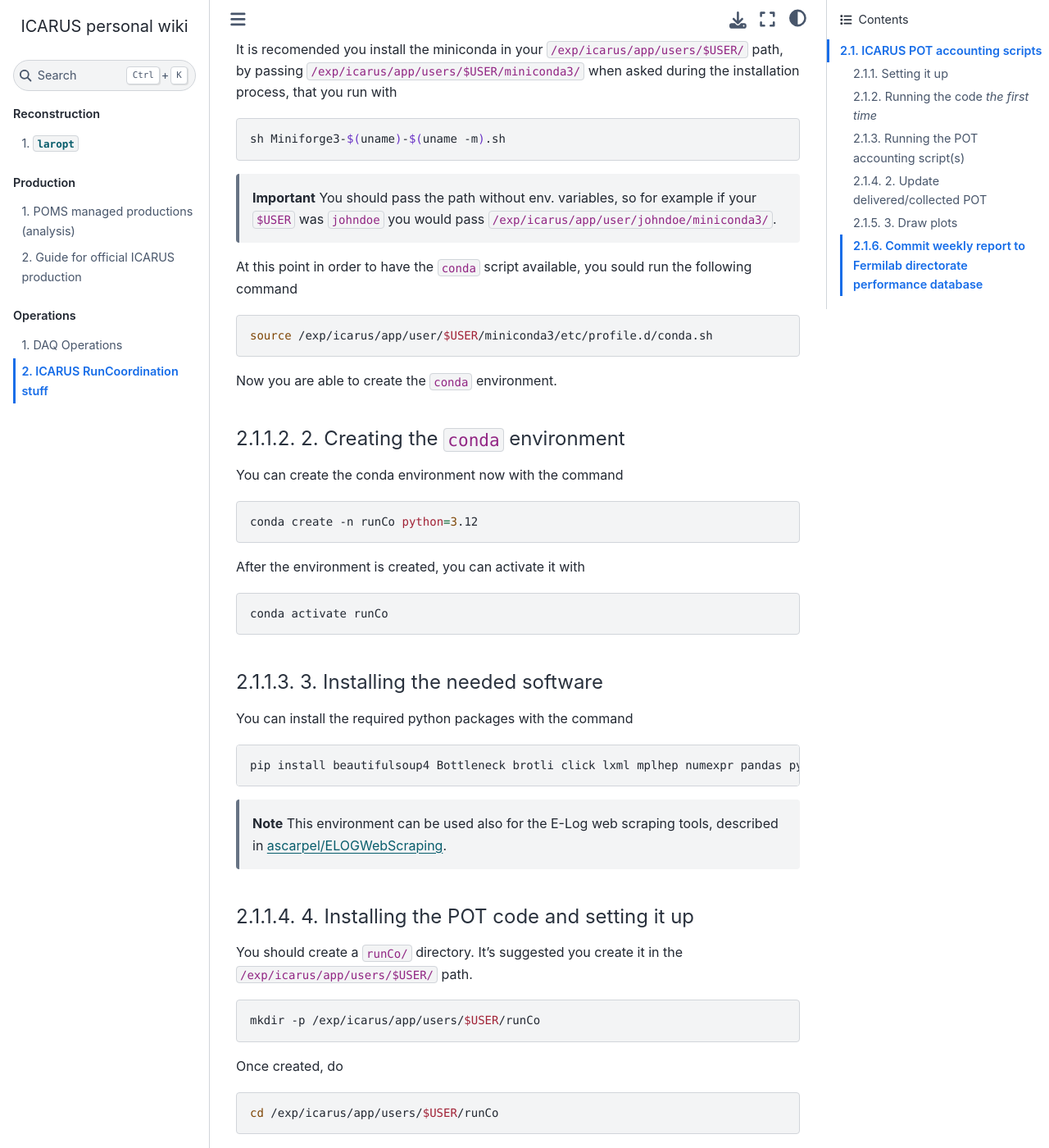
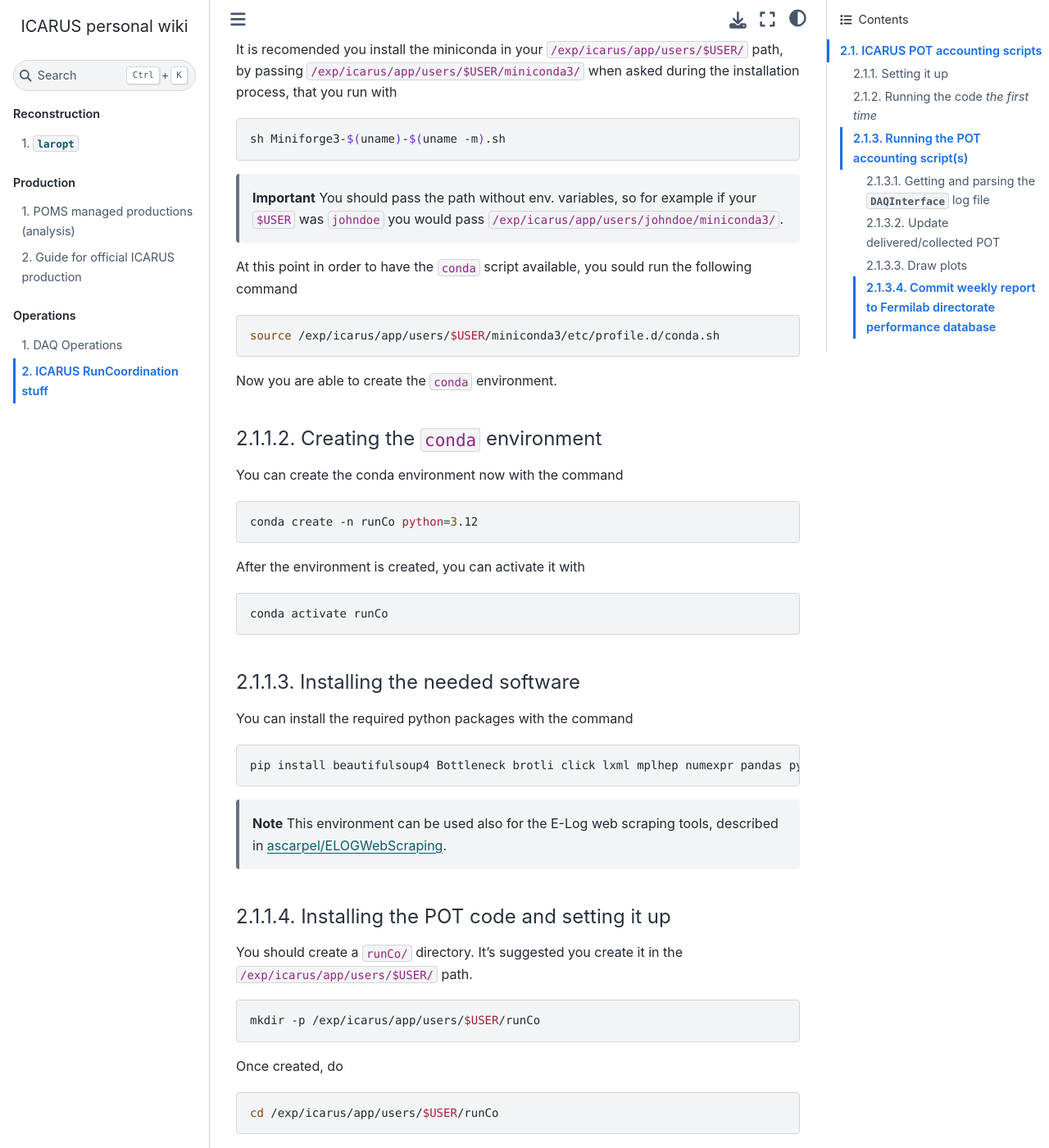
Before and after one commit to mattiasotgia/icarus-wiki, a Jupyter Book: the page built from doc/content/src/operations/RunCo.md, in a window 1280 px wide and 1400 px high, scrolled down 681 px. Shown: the whole window at 82% size. Built offline with Jupyter Book 1.0.4 settings and Sphinx 7.4.7 and the Sphinx Book theme 1.1.4, drawn with Linux system fonts in a browser that asks for light colours; some of the changed text lies outside the part shown.

Commit message:
Updates spread

````diff
--- a/doc/_toc.yml
+++ b/doc/_toc.yml
@@ -6,7 +6,7 @@
 - caption: Reconstruction
   numbered: true
   chapters:
-  - file: content/src/laropt.md
+  - file: content/src/reconstruction/laropt.md
 - caption: Production
   numbered: true
   chapters:
--- a/doc/content/src/operations/RunCo.md
+++ b/doc/content/src/operations/RunCo.md
@@ -22,16 +22,16 @@
 sh Miniforge3-$(uname)-$(uname -m).sh
 ```
 
-> **Important** You should pass the path without env. variables, so for example if your `$USER` was `johndoe` you would pass `/exp/icarus/app/user/johndoe/miniconda3/`.
+> **Important** You should pass the path without env. variables, so for example if your `$USER` was `johndoe` you would pass `/exp/icarus/app/users/johndoe/miniconda3/`.
 
 At this point in order to have the `conda` script available, you sould run the following command
 
 ```bash
-source /exp/icarus/app/user/$USER/miniconda3/etc/profile.d/conda.sh
+source /exp/icarus/app/users/$USER/miniconda3/etc/profile.d/conda.sh
 ```
 Now you are able to create the `conda` environment.
 
-#### 2. Creating the `conda` environment
+#### Creating the `conda` environment
 
 You can create the conda environment now with the command
 
@@ -55,7 +55,7 @@
 
 > **Note** This environment can be used also for the E-Log web scraping tools, described in [ascarpel/ELOGWebScraping](https://github.com/ascarpel/ELOGWebScraping).
 
-#### 4. Installing the POT code and setting it up
+#### Installing the POT code and setting it up
 
 You should create a `runCo/` directory. It's suggested you create it in the `/exp/icarus/app/users/$USER/` path.
 
@@ -68,7 +68,7 @@
 cd /exp/icarus/app/users/$USER/runCo
 ```
 
-##### 4.1 Installing Oracle instantclient
+##### Installing Oracle instantclient
 
 Before continuing on with the normal installation, we first get the
 
@@ -90,7 +90,7 @@
 unzip instantclient-basic-linux.x64-21.8.0.0.0dbru.zip
 ```
 
-##### 4.2 Git repository and POT scripts
+##### Git repository and POT scripts
 
 In that directory you are going to create a `setup.sh` file. This will be the script you are going to run each time you need to use the POT accounting scripts.
 
@@ -129,9 +129,9 @@
 cd $POT_DIR
 ```
 
-##### 4.3 Cloning THIS repository
+##### Cloning [THIS](https://github.com/jedori0228/ICARUSPOTAccounting.git) repository
 
-At this point you can clone this repository. Make sure to be in the `/exp/icarus/app/users/$(id -un)/runCo` path, and run
+At this point you can clone [this](https://github.com/jedori0228/ICARUSPOTAccounting.git) repository. Make sure to be in the `/exp/icarus/app/users/$(id -un)/runCo` path, and run
 
 ```bash
 git clone https://github.com/jedori0228/ICARUSPOTAccounting.git potAccounting
@@ -232,7 +232,7 @@
 
 Custom figure size/styling of the plots can be set by changing the script in `plotting/plot_utils.py`
 
-### Commit weekly report to Fermilab directorate performance database
+#### Commit weekly report to Fermilab directorate performance database
 
 Each week the runCo is expected to also upload the POT data to the databases. There is a script that query the `dbase/RunSummary.db` file (this requres the previous steps to be run) that automatically upload the data to both
 - [Experiments Operations Performance Database/develop-area](https://ccdapps-dev.fnal.gov/pls/apex/f?p=104), and
````
Also changed, not shown: other parts of doc/content/src/operations/RunCo.md (+5 -5 lines), doc/content/src/analysis/how_to.md (added, +3 -0 lines), doc/content/src/operations/DAQ.md (+22 -0 lines), doc/content/src/reconstruction/laropt.md (renamed from doc/content/src/laropt.md).
